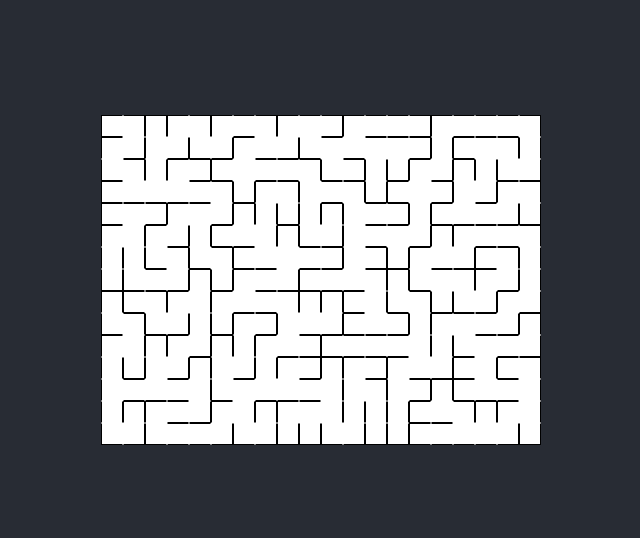
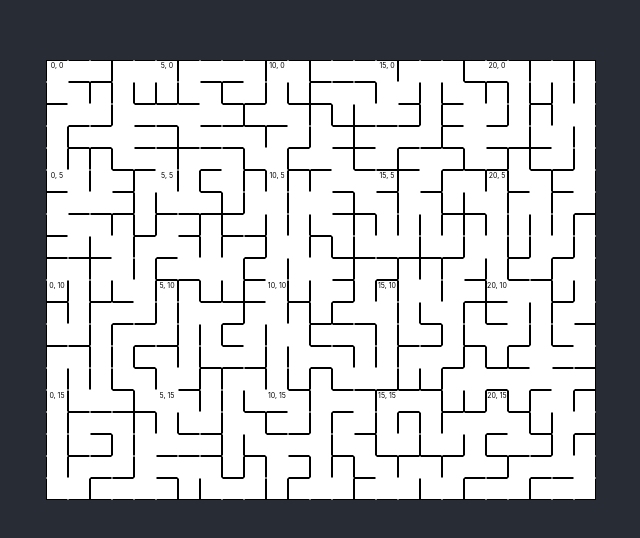
Before and after one commit to ob-ivan/maze-generator, a React (Create React App) app: page / in a window 1280 px wide. Shown: the part 120-658 px from the top of the page, without its empty margins (319-959 px from the left). Built offline with nearby package versions, Linux system fonts and the light colour scheme.

Commit message:
DEBUG: Add pivot cell numbers

```diff
--- a/src/App.tsx
+++ b/src/App.tsx
@@ -6,7 +6,7 @@ function App() {
   return (
     <div className="App">
       <header className="App-header">
-          <Maze maxX={20} maxY={15}/>
+          <Maze maxX={25} maxY={20}/>
       </header>
     </div>
   );
--- a/src/index.css
+++ b/src/index.css
@@ -24,6 +24,8 @@ code {
 
 .maze--cell {
   border: 1px solid white;
+  color: black;
+  font-size: 7px;
   height: 20px;
   width: 20px;
 }
--- a/src/maze/Maze.tsx
+++ b/src/maze/Maze.tsx
@@ -148,6 +148,7 @@ export class Maze extends React.Component<MazeProps, MazeState> {
                             'maze--cell__wall-down': !cell.canWalkDown(),
                             'maze--cell__wall-left': !cell.canWalkLeft(),
                         })}>
+                            {x % 5 === 0 && y % 5 === 0 ? `${x}, ${y}`: ''}
                         </div>
                     )}
                 </div>
```
